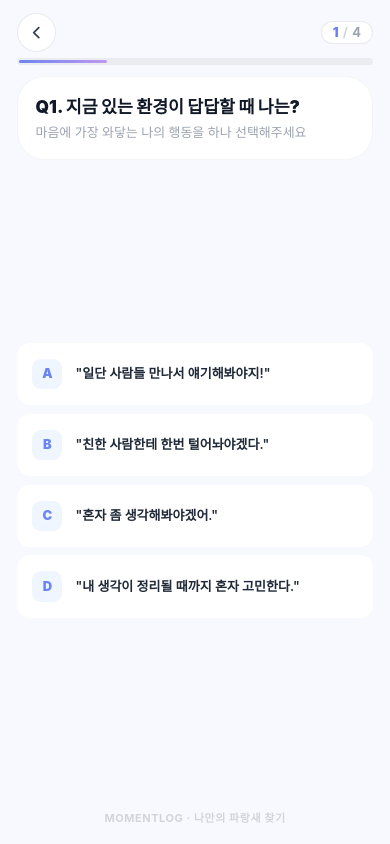
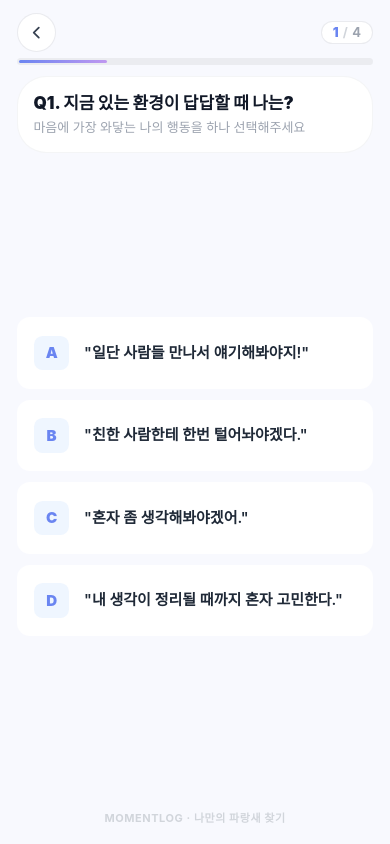
Before and after one commit to y0ungj1nchu/MomentLog, a React (Vite) app: page / in a window 390 px wide. Both pictures are taken after a click on the button "지금, 내 마음 확인하기 →". Built offline with nearby package versions, Linux system fonts and the light colour scheme; a web font is replaced by a local one.

Commit message:
style(question): enlarge question answer UI buttons, typography and padding for mobile

```diff
--- a/src/components/QuestionStep.tsx
+++ b/src/components/QuestionStep.tsx
@@ -79,19 +79,19 @@ export const QuestionStep: React.FC<QuestionStepProps> = ({
         </div>
 
         {/* 질문 카드 (질문 위에 불필요한 '심리테스트 Q1' 라벨 제거) */}
-        <div className="question-card bg-white rounded-[1.3rem] min-[380px]:rounded-[1.6rem] sm:rounded-[2rem] p-3 min-[380px]:p-4 sm:p-5 shadow-xs border border-gray-100/90 text-left flex-shrink-0">
-          <h2 className="text-[15px] min-[380px]:text-base sm:text-lg font-black text-gray-900 leading-snug break-keep">
+        <div className="question-card bg-white rounded-[1.4rem] min-[380px]:rounded-[1.7rem] sm:rounded-[2rem] p-3.5 min-[380px]:p-4.5 sm:p-5 shadow-xs border border-gray-100/90 text-left flex-shrink-0">
+          <h2 className="text-base min-[380px]:text-[17px] sm:text-xl font-black text-gray-900 leading-snug break-keep">
             {data.title}
           </h2>
           {data.description && (
-            <p className="text-[11px] min-[380px]:text-xs sm:text-sm text-gray-400 mt-1 font-medium break-keep">
+            <p className="text-xs min-[380px]:text-[13px] sm:text-sm text-gray-400 mt-1 font-medium break-keep">
               {data.description}
             </p>
           )}
         </div>
 
         {/* 4지선다 선택지 버튼 리스트 (핸드폰 세로 방향 1열 스택 배치) */}
-        <div className="flex flex-col gap-1.5 min-[380px]:gap-2 sm:gap-2.5 w-full flex-1 justify-center">
+        <div className="flex flex-col gap-2 min-[380px]:gap-2.5 sm:gap-3 w-full flex-1 justify-center">
           {data.options.map((option) => {
             const isSelected = selectedId === option.id;
             return (
@@ -100,7 +100,7 @@ export const QuestionStep: React.FC<QuestionStepProps> = ({
                 type="button"
                 onClick={(e) => handleSelect(e, option)}
                 onTouchEnd={(e) => (e.currentTarget as HTMLButtonElement).blur()}
-                className={`question-opt-btn w-full p-2.5 min-[380px]:p-3 sm:p-4 rounded-xl sm:rounded-2xl bg-white border-2 flex items-center justify-between text-left transition-all duration-150 relative cursor-pointer active:scale-[0.98] select-none outline-none focus:outline-none focus:ring-0 min-h-[3.25rem] min-[380px]:min-h-[3.6rem] sm:min-h-[4.25rem] ${
+                className={`question-opt-btn w-full p-3 min-[380px]:p-3.5 sm:p-4 rounded-xl sm:rounded-2xl bg-white border-2 flex items-center justify-between text-left transition-all duration-150 relative cursor-pointer active:scale-[0.98] select-none outline-none focus:outline-none focus:ring-0 min-h-[3.75rem] min-[380px]:min-h-[4.15rem] sm:min-h-[4.6rem] ${
                   isSelected
                     ? isPurple
                       ? 'border-[#C198F0] ring-4 ring-[#C198F0]/30 shadow-[0_0_16px_rgba(193,152,240,0.45)] z-10'
@@ -110,9 +110,9 @@ export const QuestionStep: React.FC<QuestionStepProps> = ({
                     : 'border-transparent shadow-xs option-hover-blue'
                 }`}
               >
-                <div className="flex items-center gap-2 min-[380px]:gap-3 relative z-10 w-full pr-1">
+                <div className="flex items-center gap-2.5 min-[380px]:gap-3.5 relative z-10 w-full pr-1">
                   <span
-                    className={`flex-shrink-0 w-6 h-6 min-[380px]:w-7 min-[380px]:h-7 sm:w-9 sm:h-9 rounded-lg sm:rounded-xl font-black flex items-center justify-center text-xs sm:text-base transition-colors ${
+                    className={`flex-shrink-0 w-7 h-7 min-[380px]:w-8 min-[380px]:h-8 sm:w-9 sm:h-9 rounded-lg sm:rounded-xl font-black flex items-center justify-center text-xs min-[380px]:text-sm sm:text-base transition-colors ${
                       isSelected
                         ? 'gradient-bg text-white shadow-xs'
                         : isPurple
@@ -122,7 +122,7 @@ export const QuestionStep: React.FC<QuestionStepProps> = ({
                   >
                     {option.label || option.id}
                   </span>
-                  <p className="text-gray-800 text-xs min-[380px]:text-[13px] sm:text-base font-semibold leading-snug break-keep flex-1">
+                  <p className="text-gray-800 text-[13.5px] min-[380px]:text-[15px] sm:text-base font-semibold leading-snug break-keep flex-1">
                     "{option.text}"
                   </p>
                 </div>
--- a/src/index.css
+++ b/src/index.css
@@ -173,17 +173,9 @@ body {
     padding-bottom: 0.7rem !important;
     font-size: 0.9rem !important;
   }
-  .question-opt-btn {
-    min-height: 3.1rem !important;
-    padding-top: 0.55rem !important;
-    padding-bottom: 0.55rem !important;
-  }
-  .question-card {
-    padding: 0.75rem 0.85rem !important;
-  }
 }
 
-/* 화면 높이가 매우 작은 기기 (세로 높이 640px 이하, 가로 모드 등) 최적화 */
+/* 화면 높이가 매우 작은 기기 (세로 높이 640px 이하, 소형 폰 등) 최적화 */
 @media (max-height: 640px) {
   .landing-card {
     height: 97dvh !important;
@@ -210,12 +202,12 @@ body {
     font-size: 0.85rem !important;
   }
   .question-opt-btn {
-    min-height: 2.75rem !important;
-    padding-top: 0.4rem !important;
-    padding-bottom: 0.4rem !important;
+    min-height: 3.45rem !important;
+    padding-top: 0.6rem !important;
+    padding-bottom: 0.6rem !important;
   }
   .question-card {
-    padding: 0.6rem 0.75rem !important;
+    padding: 0.75rem 0.9rem !important;
   }
 }
 
```
